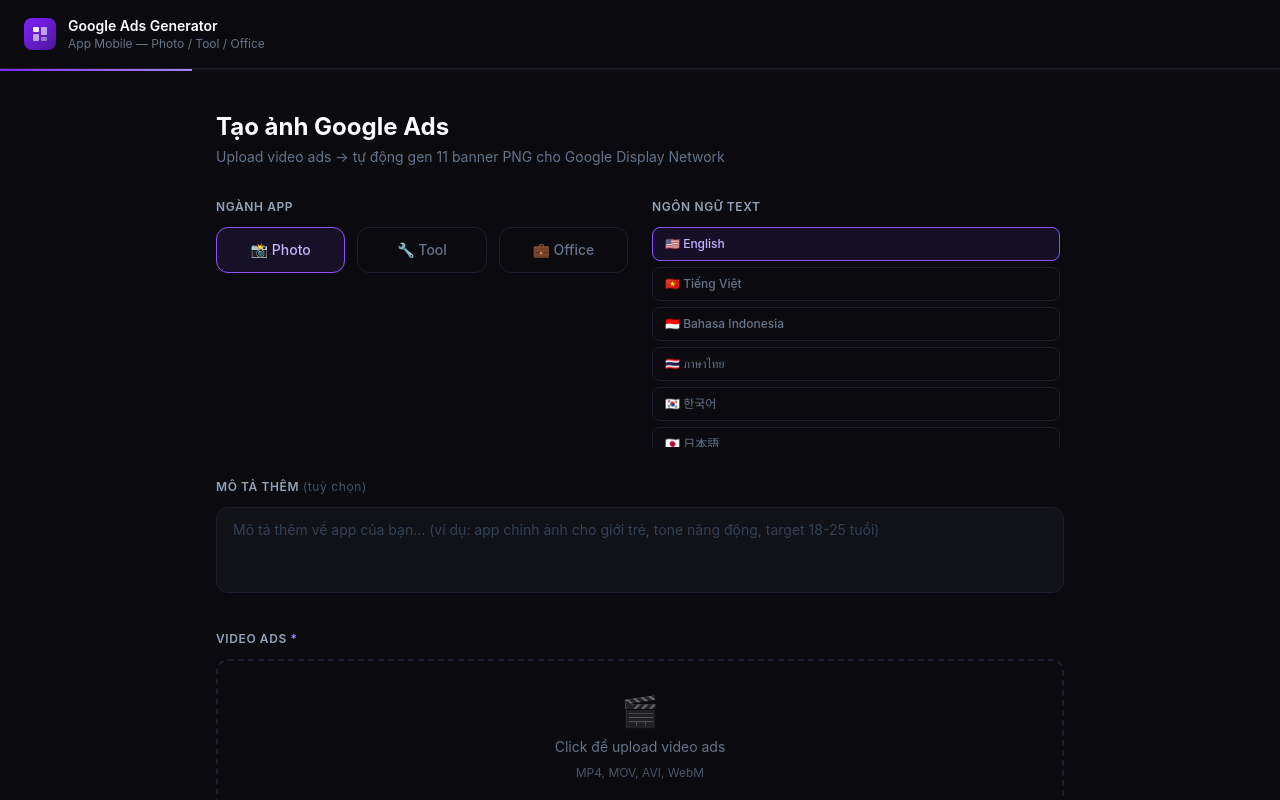
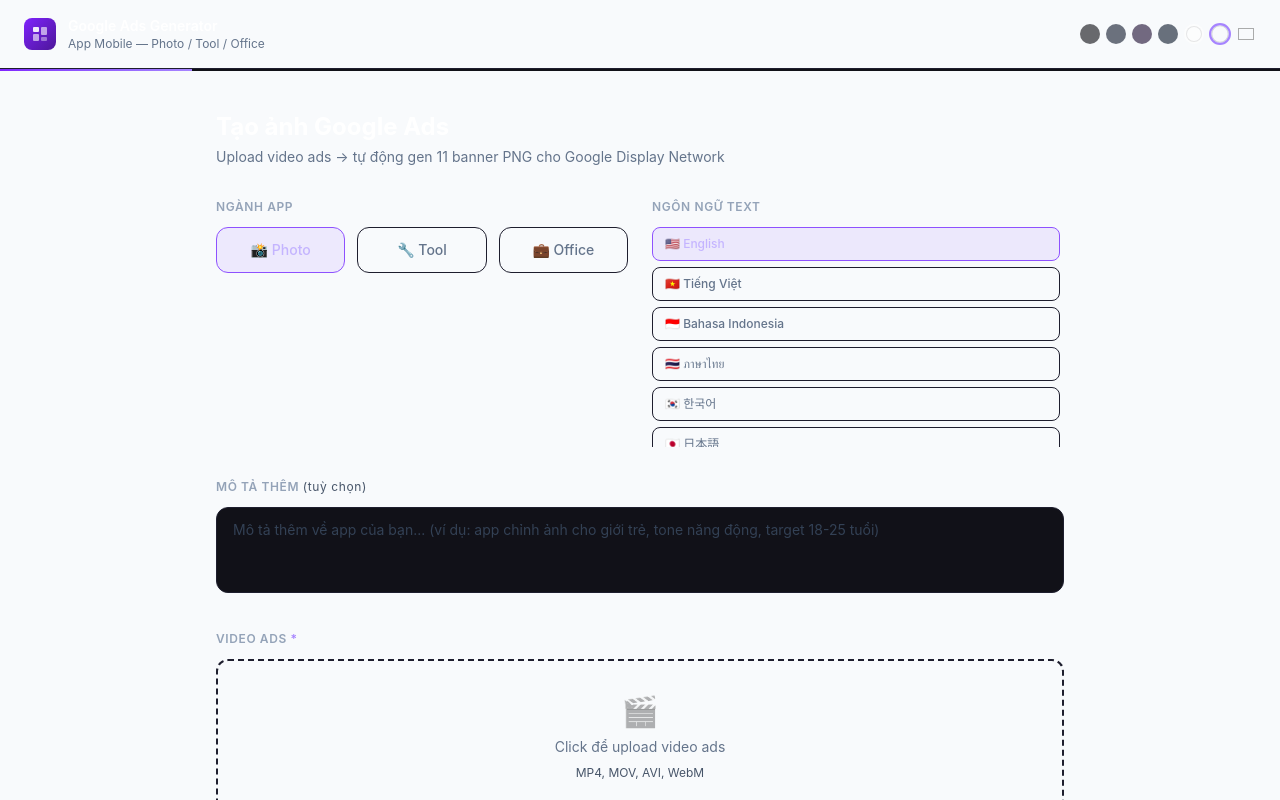
Before and after one commit to duyenntk-cmd/google-ads-image-gen, a Next.js app: page / in a window 1280 px wide. Shown: the top 800 px of the page. Built offline with nearby package versions, Linux system fonts and the light colour scheme.

Commit message:
feat: default light gray background with auto text color

```diff
--- a/app/page.tsx
+++ b/app/page.tsx
@@ -96,8 +96,20 @@
   const displayedPreviews = activeTab==="top5" ? previews.filter(p=>p.isTop5) : previews;
   const resetAll = () => { setStep("upload"); setPreviews([]); setFrames([]); setVideoFile(null); setIconFile(null); setError(""); setExtractProgress(0); };
 
+  const [bgColor, setBgColor] = useState("#F8FAFC");
+  const PRESETS = [
+    { color: "#0A0A0F", label: "Dark" },
+    { color: "#0F172A", label: "Navy" },
+    { color: "#1A0A2E", label: "Purple" },
+    { color: "#0A1628", label: "Ocean" },
+    { color: "#ffffff", label: "Light" },
+    { color: "#F8FAFC", label: "Gray" },
+  ];
+  const hexToLuma = (hex: string) => { const r = parseInt(hex.slice(1,3),16), g = parseInt(hex.slice(3,5),16), b = parseInt(hex.slice(5,7),16); return 0.299*r + 0.587*g + 0.114*b; };
+  const isDark = hexToLuma(bgColor) < 128;
+
   return (
-    <div className="min-h-screen bg-[#0A0A0F] text-[#F1F5F9]" style={{fontFamily:"Inter,-apple-system,sans-serif"}}>
+    <div className="min-h-screen text-[#F1F5F9]" style={{fontFamily:"Inter,-apple-system,sans-serif", backgroundColor: bgColor, color: isDark ? "#F1F5F9" : "#0F172A"}}>
       {/* Header */}
       <header className="border-b border-[#1E1E2E] px-6 py-4 flex items-center justify-between">
         <div className="flex items-center gap-3">
@@ -109,7 +121,20 @@
             <div className="text-xs text-[#64748B]">App Mobile — Photo / Tool / Office</div>
           </div>
         </div>
-        {step !== "upload" && <button onClick={resetAll} className="text-xs text-[#64748B] hover:text-white transition-colors px-3 py-1.5 rounded-md border border-[#1E1E2E] hover:border-[#334155]">← Bắt đầu lại</button>}
+        <div className="flex items-center gap-3">
+          {/* Background color picker */}
+          <div className="flex items-center gap-1.5">
+            {PRESETS.map(p => (
+              <button key={p.color} onClick={() => setBgColor(p.color)} title={p.label}
+                className={`w-5 h-5 rounded-full border-2 transition-all ${bgColor === p.color ? "border-violet-400 scale-110" : "border-transparent opacity-60 hover:opacity-100"}`}
+                style={{backgroundColor: p.color, boxShadow: p.color === "#ffffff" || p.color === "#F8FAFC" ? "inset 0 0 0 1px rgba(0,0,0,0.15)" : undefined}}/>
+            ))}
+            <input type="color" value={bgColor} onChange={e => setBgColor(e.target.value)}
+              className="w-5 h-5 rounded-full cursor-pointer border-0 p-0 opacity-60 hover:opacity-100"
+              title="Tuỳ chỉnh màu"/>
+          </div>
+          {step !== "upload" && <button onClick={resetAll} className="text-xs text-[#64748B] hover:text-white transition-colors px-3 py-1.5 rounded-md border border-[#1E1E2E] hover:border-[#334155]">← Bắt đầu lại</button>}
+        </div>
       </header>
 
       {/* Progress */}
```
